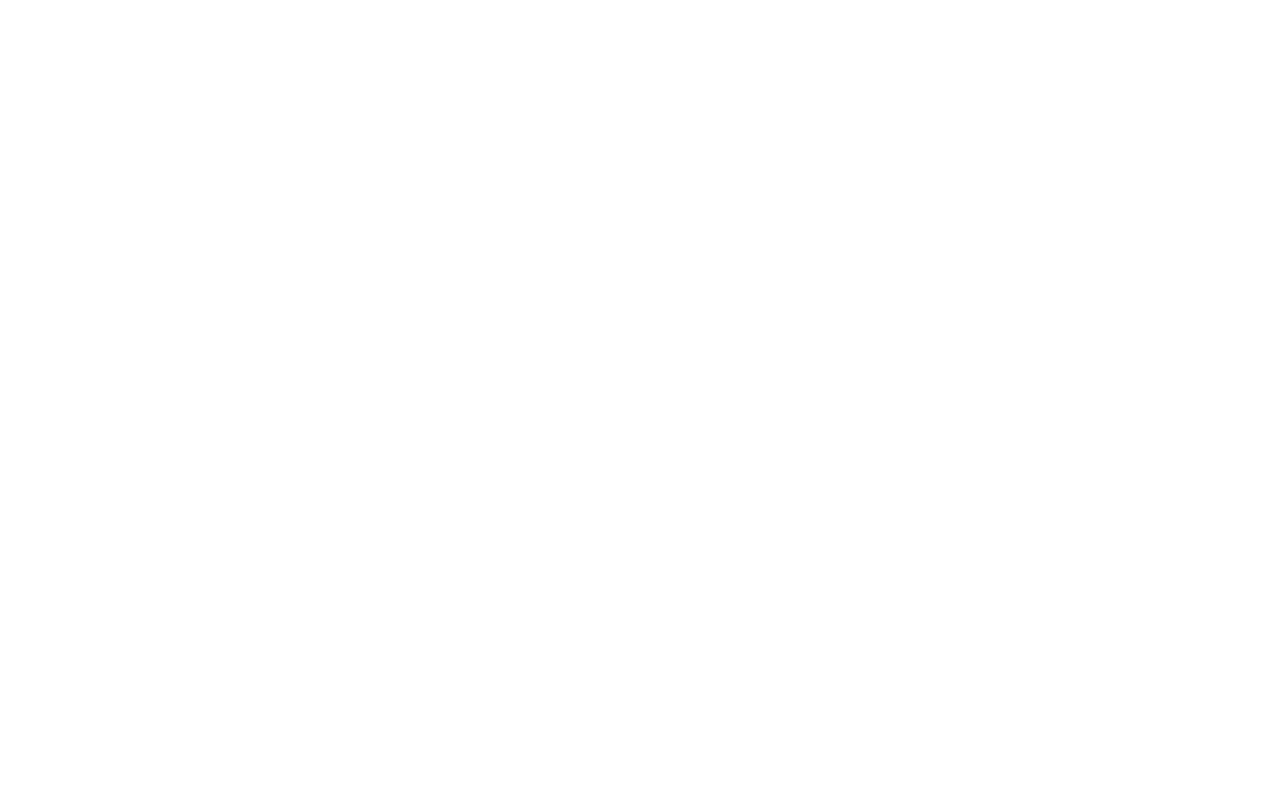
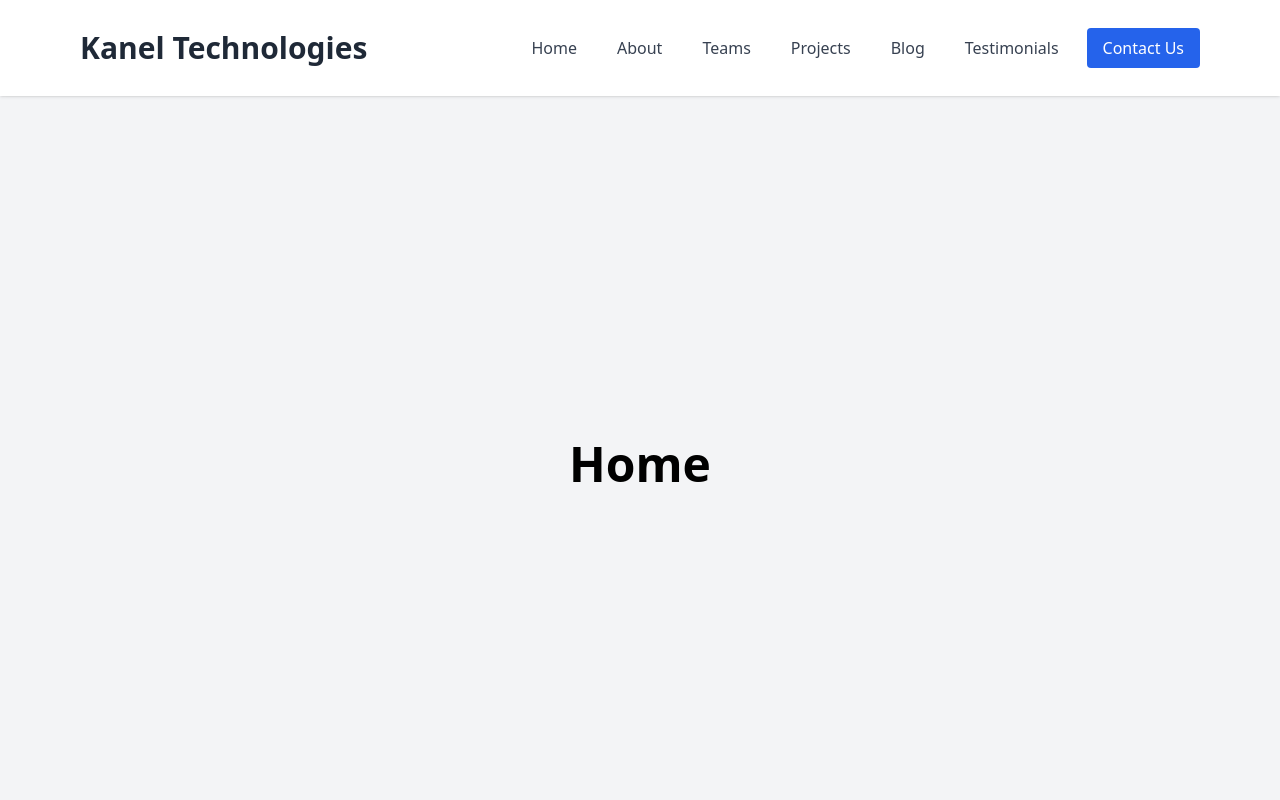
Before and after one commit to Wisdomkara/kaneltechnologies, a React (Vite) app in the folder kaneltechnologies/: page / in a window 1280 px wide. Shown: the top 800 px of the page. Built offline with nearby package versions, Linux system fonts and the light colour scheme.

Commit message:
ading the smooth scrolling

```diff
--- a/kaneltechnologies/src/App.jsx
+++ b/kaneltechnologies/src/App.jsx
@@ -1,11 +1,34 @@
+// src/App.jsx
+import React from 'react';
+import Navbar from './components/Navbar.jsx';
+import {
+  Home,
+  About,
+  Team,
+  Projects,
+  Testimonials,
+  Blog,
+  Contact,
+} from './components/sections.jsx';
 
+function App() {
+  return (
+    <div className="App">
+      {/* Navbar Component */}
+      <Navbar />
 
+      {/* Add padding-top to offset fixed nav height */}
+      <div className="pt-16">
+        <Home />
+        <About />
+        <Team />
+        <Projects />
+        <Testimonials />
+        <Blog />
+        <Contact />
+      </div>
+    </div>
+  );
+}
 
-
-export default function App() {
-
-  return (
-    <>
-
-    </>
-  )}
+export default App;
--- /dev/null
+++ b/kaneltechnologies/src/components/Navbar.jsx
@@ -0,0 +1,54 @@
+import React from 'react';
+import { Link } from 'react-scroll';
+
+const links = [
+  { name: 'Home', to: 'home' },
+  { name: 'About', to: 'about' },
+  { name: 'Teams', to: 'teams' },
+  { name: 'Projects', to: 'projects' },
+  { name: 'Blog', to: 'blog' },
+  { name: 'Testimonials', to: 'testimonials' },
+  { name: 'Contact Us', to: 'contact', isButton: true },
+];
+
+// src/components/Navbar.jsx
+export default function Navbar() {
+  return (
+    <nav className="fixed top-0 w-full bg-white shadow z-50 py-4">
+      <div className="max-w-6xl mx-auto px-4 flex items-center justify-between h-16">
+        {/* Header on the Left */}
+        <div className="flex flex-col items-start">
+          <h1 className="text-3xl font-bold text-gray-800">
+            Kanel Technologies
+          </h1>
+
+        </div>
+
+        {/* Navbar Links on the Right */}
+        <div className="flex space-x-4">
+          {links.map(({ name, to, isButton }) =>
+            isButton ? (
+              <Link
+                key={to}
+                to={to}
+                smooth={true}
+                duration={500}
+                className="ml-4 px-4 py-2 bg-blue-600 text-white rounded hover:bg-blue-700 transition">
+                {name}
+              </Link>
+            ) : (
+              <Link
+                key={to}
+                to={to}
+                smooth={true}
+                duration={500}
+                className="text-gray-700 hover:text-blue-600 px-3 py-2 transition">
+                {name}
+              </Link>
+            )
+          )}
+        </div>
+      </div>
+    </nav>
+  );
+}
--- /dev/null
+++ b/kaneltechnologies/src/components/sections.jsx
@@ -0,0 +1,55 @@
+import React from 'react';
+
+export const Home = () => (
+  <>
+    <section
+      id="home"
+      className="min-h-screen flex flex-col justify-center items-center bg-gray-100">
+      <h1 className="text-5xl font-bold">Home</h1>
+    </section>
+  </>
+);
+export const About = () => (
+  <section
+    id="about"
+    className="min-h-screen flex items-center justify-center bg-white">
+    <h1 className="text-5xl font-bold">About Us</h1>
+  </section>
+);
+
+export const Team = () => (
+  <section
+    id="team"
+    className="min-h-screen flex items-center justify-center bg-gray-100">
+    <h1 className="text-5xl font-bold">Team</h1>
+  </section>
+);
+export const Projects = () => (
+  <section
+    id="projects"
+    className="min-h-screen flex items-center justify-center bg-white">
+    <h1 className="text-5xl font-bold">Projects</h1>
+  </section>
+);
+export const Testimonials = () => (
+  <section
+    id="testimonials"
+    className="min-h-screen flex items-center justify-center bg-gray-100">
+    <h1 className="text-5xl font-bold">Testimonials</h1>
+  </section>
+);
+
+export const Blog = () => (
+  <section
+    id="blog"
+    className="min-h-screen flex items-center justify-center bg-gray-100">
+    <button className="text-5xl font-bold">Blogs</button>
+  </section>
+);
+export const Contact = () => (
+  <section
+    id="contact"
+    className="min-h-screen flex items-center justify-center bg-gray-100">
+    <button className="bg-blue-600 text-white">Contact Us</button>
+  </section>
+);
--- a/kaneltechnologies/src/index.css
+++ b/kaneltechnologies/src/index.css
@@ -1,3 +1,7 @@
 @tailwind base;
 @tailwind components;
 @tailwind utilities;
+
+html {
+  scroll-behavior: smooth;
+}
```
